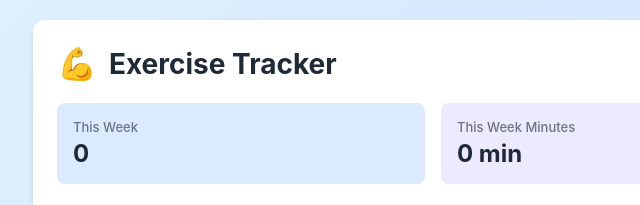
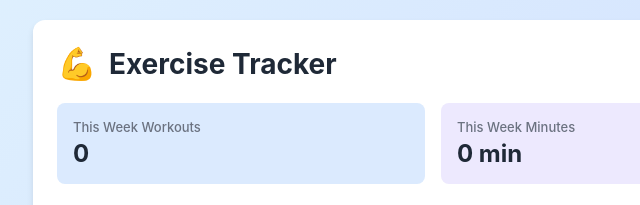
Before and after one commit to asiqueira64/exercise-tracker, a plain HTML site: page index.html in a window 1280 px wide. Shown: the top 205 px of the page, 207-847 px from the left. Drawn offline with Linux system fonts and the light colour scheme.

Commit message:
Update stat label for weekly workouts

```diff
--- a/index.html
+++ b/index.html
@@ -486,7 +486,7 @@
 
             <div class="stats">
                 <div class="stat-card blue">
-                    <div class="stat-label">This Week</div>
+                    <div class="stat-label">This Week Workouts</div>
                     <div class="stat-value" id="weekCount">0</div>
                 </div>
                 <div class="stat-card purple">
```
